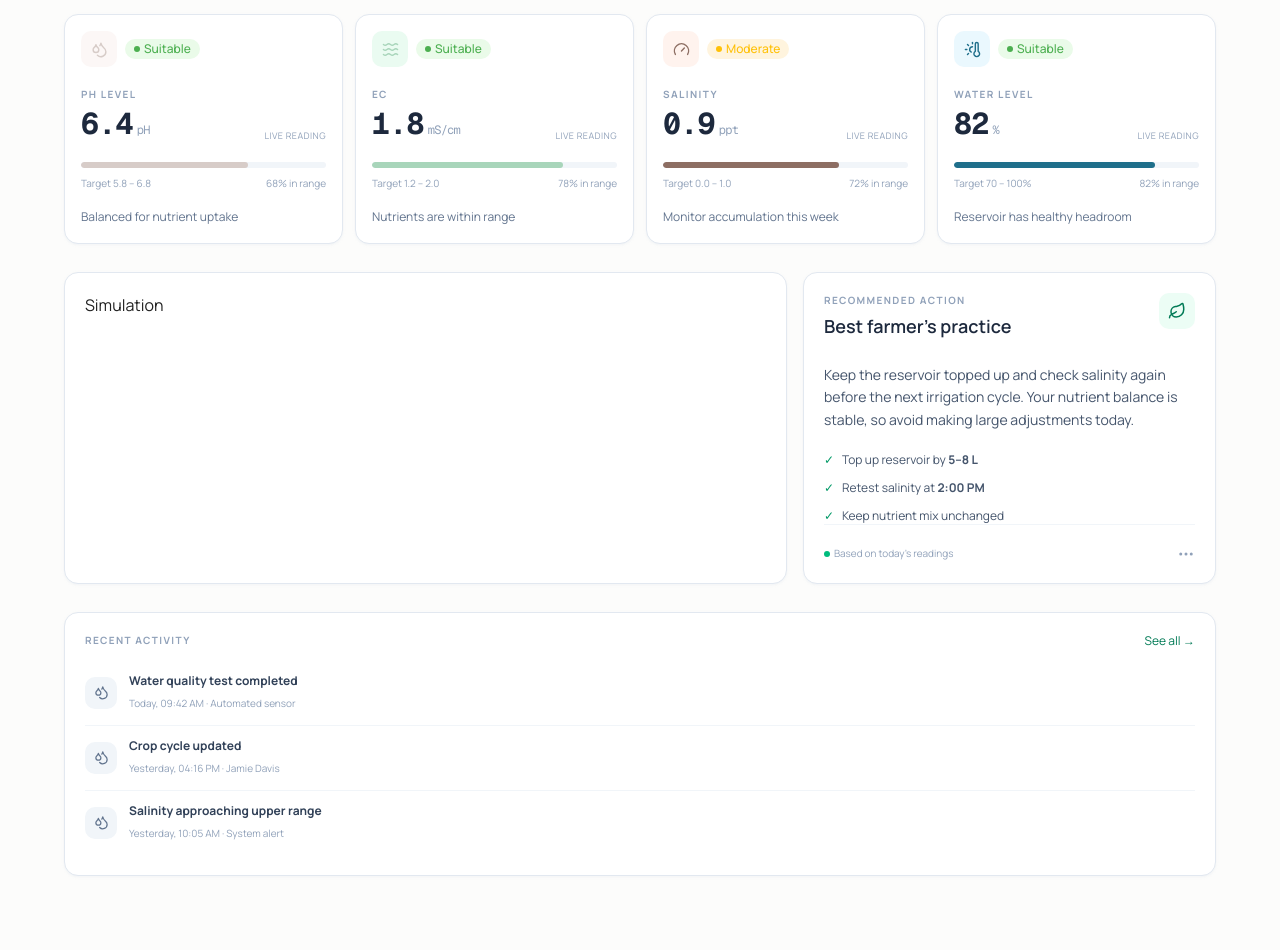
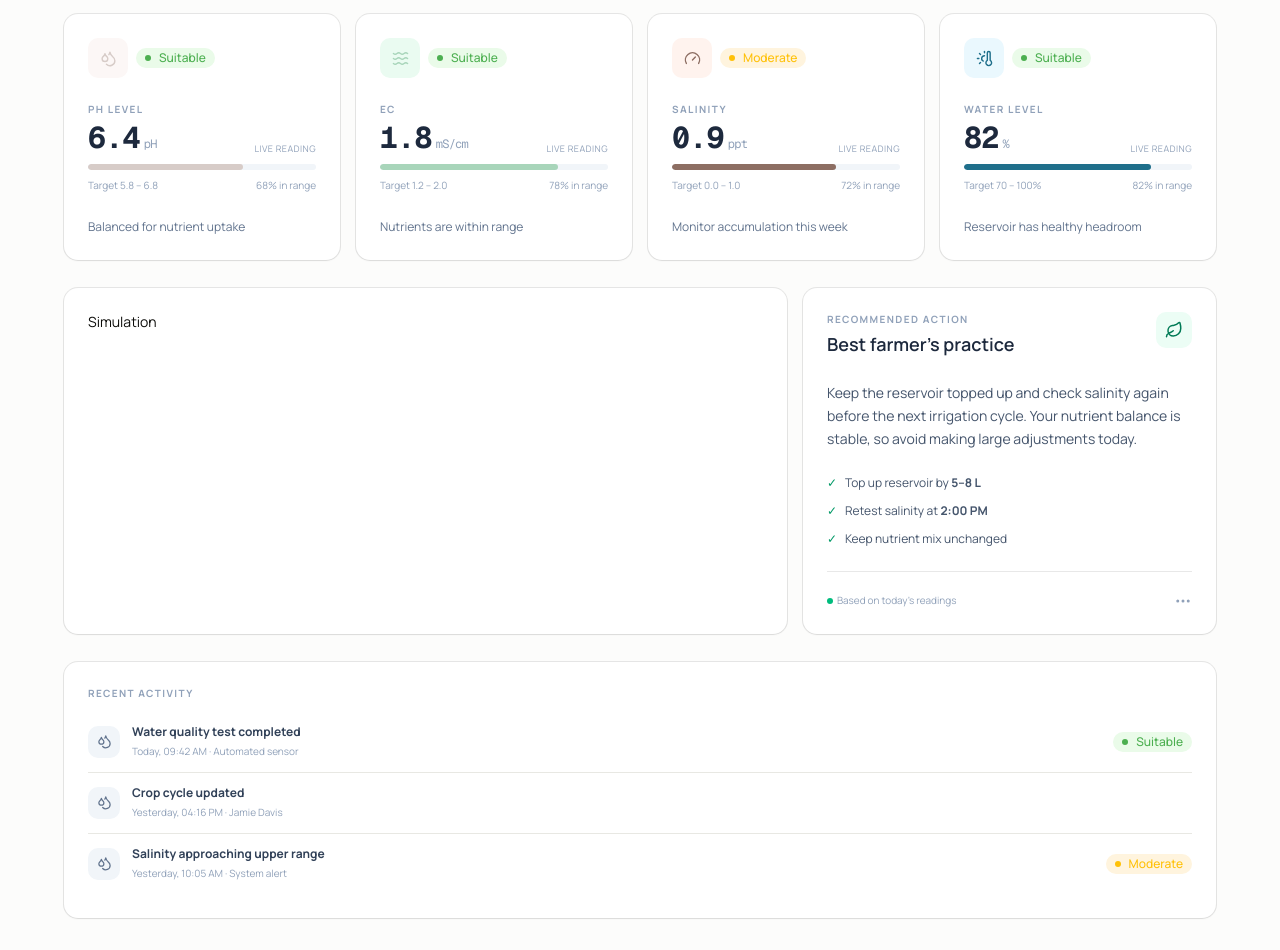
Before and after one commit to hush-io/irriguide-web-core, a Next.js app: page /water-quality-assessment in a window 1280 px wide. Shown: the part 340-1290 px from the top of the page. Before the commit the page ends 1248 px from the top, so only its background shows below. Built offline with nearby package versions, Linux system fonts and the light colour scheme.

Commit message:
feat: Align elements to shadcn

```diff
--- a/app/globals.css
+++ b/app/globals.css
@@ -99,7 +99,7 @@
   --accent-foreground: oklch(0.228 0.013 107.4);
   --border: oklch(0.93 0.007 106.5);
   --input: oklch(0.93 0.007 106.5);
-  --ring: oklch(0.737 0.021 106.9);
+  --ring: oklch(0.93 0.007 106.5);
   --chart-1: oklch(0.88 0.011 106.6);
   --chart-2: oklch(0.58 0.031 107.3);
   --chart-3: oklch(0.466 0.025 107.3);
@@ -113,7 +113,7 @@
   --sidebar-accent: oklch(0.966 0.005 106.5);
   --sidebar-accent-foreground: oklch(0.228 0.013 107.4);
   --sidebar-border: oklch(0.93 0.007 106.5);
-  --sidebar-ring: oklch(0.737 0.021 106.9);
+  --sidebar-ring: oklch(0.93 0.007 106.5);
 
   --success: oklch(0.6731 0.1624 144.21);
   --success-alt: oklch(0.97 0.0292 144.21);
@@ -160,8 +160,8 @@
   --accent: oklch(0.286 0.016 107.4);
   --accent-foreground: oklch(0.988 0.003 106.5);
   --border: oklch(1 0 0 / 10%);
-  --input: oklch(1 0 0 / 15%);
-  --ring: oklch(0.58 0.031 107.3);
+  --input: oklch(1 0 0 / 10%);
+  --ring: oklch(1 0 0 / 10%);
   --chart-1: oklch(0.88 0.011 106.6);
   --chart-2: oklch(0.58 0.031 107.3);
   --chart-3: oklch(0.466 0.025 107.3);
@@ -174,7 +174,7 @@
   --sidebar-accent: oklch(0.286 0.016 107.4);
   --sidebar-accent-foreground: oklch(0.988 0.003 106.5);
   --sidebar-border: oklch(1 0 0 / 10%);
-  --sidebar-ring: oklch(0.58 0.031 107.3);
+  --sidebar-ring: oklch(1 0 0 / 10%);
 
   --success: oklch(0.7639 0.1503 145.05);
   --success-alt: oklch(0.2836 0.0271 145.05);
--- a/app/water-quality-assessment/_components/metric-card.tsx
+++ b/app/water-quality-assessment/_components/metric-card.tsx
@@ -1,4 +1,5 @@
 import type { LucideIcon } from "lucide-react";
+import { Card, CardContent } from "@/components/ui/card";
 import { cn } from "@/lib/utils";
 import type { Condition } from "./status-pill";
 import StatusPill from "./status-pill";
@@ -42,16 +43,21 @@ export default function MetricCard({ metric }: { metric: Metric }) {
   const sliderTone = toneStyleSlider[metric.tone];
 
   return (
-    <article className="flex min-h-48 flex-col rounded-xl border border-slate-200 bg-white p-4 shadow-slate-200/30 shadow-sm">
+    <Card className="min-h-48">
+      <CardContent>
         <div className="flex items-center gap-2">
           <div
-          className={cn("grid size-9 place-items-center rounded-lg", iconTone)}
+            className={cn(
+              "grid size-10 place-items-center rounded-lg",
+              iconTone,
+            )}
           >
             <Icon size={17} />
           </div>
           <StatusPill condition={metric.condition} />
         </div>
-      <div className="mt-5 flex items-end justify-between">
+        <div className="flex flex-col gap-2">
+          <div className="flex items-end justify-between">
             <div>
               <p className="font-bold text-[10px] text-slate-400 uppercase tracking-[.14em]">
                 {metric.label}
@@ -67,19 +73,21 @@ export default function MetricCard({ metric }: { metric: Metric }) {
               Live reading
             </span>
           </div>
-      <div className="mt-5 h-1.5 overflow-hidden rounded-full bg-slate-100">
+          <div className="h-1.5 overflow-hidden rounded-full bg-slate-100">
             <span
               className={`block h-full rounded-full ${sliderTone}`}
               style={{ width: `${metric.progress}%` }}
             />
           </div>
-      <div className="mt-2 flex justify-between text-[10px] text-slate-400">
+          <div className="flex justify-between text-[10px] text-slate-400">
             <span>{metric.detail}</span>
             <span>{metric.progress}% in range</span>
           </div>
-      <p className="mt-auto pt-4 text-slate-500 text-xs leading-relaxed">
+        </div>
+        <p className="mt-auto text-slate-500 text-xs leading-relaxed">
           {metric.note}
         </p>
-    </article>
+      </CardContent>
+    </Card>
   );
 }
--- a/app/water-quality-assessment/_components/status-pill.tsx
+++ b/app/water-quality-assessment/_components/status-pill.tsx
@@ -12,7 +12,7 @@ export default function StatusPill({ condition }: { condition: Condition }) {
 
   return (
     <Badge className={`${conditionTone}`}>
-      <span className="size-1.5 rounded-full bg-current" />
+      <span className="mr-1 size-1.5 rounded-full bg-current" />
       {condition.charAt(0).toUpperCase() + condition.slice(1).toLowerCase()}
     </Badge>
   );
--- a/app/water-quality-assessment/page.tsx
+++ b/app/water-quality-assessment/page.tsx
@@ -7,8 +7,10 @@ import {
   Waves,
 } from "lucide-react";
 import { H1, H2, H3 } from "@/components/common/typography";
+import { Card, CardContent } from "@/components/ui/card";
 import type { Metric } from "./_components/metric-card";
 import MetricCard from "./_components/metric-card";
+import StatusPill, { type Condition } from "./_components/status-pill";
 
 const metrics: Metric[] = [
   {
@@ -57,18 +59,32 @@ const metrics: Metric[] = [
   },
 ];
 
+type Activity = [string, string, Condition];
+const activities: Activity[] = [
+  [
+    "Water quality test completed",
+    "Today, 09:42 AM · Automated sensor",
+    "suitable",
+  ],
+  ["Crop cycle updated", "Yesterday, 04:16 PM · Jamie Davis", ""],
+  [
+    "Salinity approaching upper range",
+    "Yesterday, 10:05 AM · System alert",
+    "moderate",
+  ],
+];
+
 function Simulation() {
   return (
-    <section className="rounded-xl border border-slate-200 bg-white p-5 shadow-slate-200/30 shadow-sm">
-      <div className="flex items-center justify-between">Simulation</div>
-    </section>
+    <Card>
+      <CardContent>Simulation</CardContent>
+    </Card>
   );
 }
 
 export default function WaterQualityAssessment() {
   return (
-    <main>
-      <section className="flex-1">
+    <main className="flex-1">
       <div className="mx-auto w-[calc(100%-2rem)] max-w-6xl space-y-7 py-8 lg:w-[calc(100%-5rem)]">
         <div className="flex flex-col items-start justify-between gap-4 sm:flex-row sm:items-end">
           <H1>Water Quality Assessment</H1>
@@ -97,14 +113,15 @@ export default function WaterQualityAssessment() {
             <H2 className="mt-1">Today&apos;s readings</H2>
           </div>
         </div>
-          <div className="grid gap-3 sm:grid-cols-2 xl:grid-cols-4">
+        <div className="grid gap-4 sm:grid-cols-2 xl:grid-cols-4">
           {metrics.map((metric) => (
             <MetricCard key={metric.label} metric={metric} />
           ))}
         </div>
-          <div className="grid gap-4 xl:grid-cols-[1.4fr_.8fr]">
+        <section className="grid gap-4 xl:grid-cols-[1.4fr_.8fr]">
           <Simulation />
-            <section className="flex flex-col rounded-xl border border-slate-200 bg-white p-5 shadow-slate-200/30 shadow-sm">
+          <Card>
+            <CardContent>
               <div className="flex items-start justify-between">
                 <div>
                   <p className="font-bold text-[10px] text-slate-400 uppercase tracking-[.14em]">
@@ -118,12 +135,12 @@ export default function WaterQualityAssessment() {
                   <Leaf size={18} />
                 </div>
               </div>
-              <p className="mt-6 text-slate-600 text-sm leading-relaxed">
+              <p className="text-slate-600 text-sm leading-relaxed">
                 Keep the reservoir topped up and check salinity again before the
                 next irrigation cycle. Your nutrient balance is stable, so avoid
                 making large adjustments today.
               </p>
-              <div className="mt-5 grid gap-3 text-slate-600 text-xs">
+              <div className="grid gap-3 text-slate-600 text-xs">
                 <div>
                   <span className="mr-2 text-emerald-600">✓</span>Top up
                   reservoir by <strong>5–8 L</strong>
@@ -137,38 +154,25 @@ export default function WaterQualityAssessment() {
                   mix unchanged
                 </div>
               </div>
-              <div className="mt-auto flex items-center justify-between border-slate-100 border-t pt-5 text-[10px] text-slate-400">
+              <div className="mt-auto flex items-center justify-between border-foreground/10 border-t pt-5 text-[10px] text-slate-400">
                 <span>
                   <span className="mr-1 inline-block size-1.5 rounded-full bg-emerald-500" />
                   Based on today&apos;s readings
                 </span>
                 <MoreHorizontal size={18} />
               </div>
+            </CardContent>
+          </Card>
         </section>
-          </div>
-          <section className="rounded-xl border border-slate-200 bg-white p-5 shadow-slate-200/30 shadow-sm">
+        <Card>
+          <CardContent className="gap-0">
             <div className="flex items-center justify-between">
               <p className="font-bold text-[10px] text-slate-400 uppercase tracking-[.14em]">
                 Recent activity
               </p>
-              <button className="text-emerald-700 text-xs" type="button">
-                See all <span>→</span>
-              </button>
             </div>
-            <div className="mt-3 divide-y divide-slate-100">
-              {[
-                [
-                  "Water quality test completed",
-                  "Today, 09:42 AM · Automated sensor",
-                  "Suitable",
-                ],
-                ["Crop cycle updated", "Yesterday, 04:16 PM · Jamie Davis", ""],
-                [
-                  "Salinity approaching upper range",
-                  "Yesterday, 10:05 AM · System alert",
-                  "Moderate",
-                ],
-              ].map(([title, meta, _status]) => (
+            <div className="mt-3 divide-y divide-border">
+              {activities.map(([title, meta, status]) => (
                 <div key={title} className="flex items-center gap-3 py-3">
                   <div className="grid size-8 place-items-center rounded-lg bg-slate-100 text-slate-500">
                     <Droplets size={15} />
@@ -179,13 +183,13 @@ export default function WaterQualityAssessment() {
                     </strong>
                     <small className="text-[10px] text-slate-400">{meta}</small>
                   </div>
-                  {/* {status && <StatusPill condition={status} />} */}
+                  {status && <StatusPill condition={status} />}
                 </div>
               ))}
             </div>
-          </section>
+          </CardContent>
+        </Card>
       </div>
-      </section>
     </main>
   );
 }
--- a/components/ui/badge.tsx
+++ b/components/ui/badge.tsx
@@ -1,7 +1,7 @@
 import { mergeProps } from "@base-ui/react/merge-props";
 import { useRender } from "@base-ui/react/use-render";
 import { cva, type VariantProps } from "class-variance-authority";
-import { cn } from "cn";
+import { cn } from "@/lib/utils";
 
 const badgeVariants = cva(
   "group/badge inline-flex h-5 w-fit shrink-0 items-center justify-center gap-1 overflow-hidden rounded-4xl border border-transparent px-2 py-0.5 text-xs font-medium whitespace-nowrap transition-all focus-visible:border-ring focus-visible:ring-[3px] focus-visible:ring-ring/50 has-data-[icon=inline-end]:pr-1.5 has-data-[icon=inline-start]:pl-1.5 aria-invalid:border-destructive aria-invalid:ring-destructive/20 dark:aria-invalid:ring-destructive/40 [&>svg]:pointer-events-none [&>svg]:size-3!",
--- a/components/ui/card.tsx
+++ b/components/ui/card.tsx
@@ -73,7 +73,7 @@ function CardContent({ className, ...props }: React.ComponentProps<"div">) {
   return (
     <div
       data-slot="card-content"
-      className={cn("flex flex-col gap-3 px-(--card-spacing)", className)}
+      className={cn("flex flex-col gap-6 px-(--card-spacing)", className)}
       {...props}
     />
   );
```
Lines whose indentation alone changed are shown as unchanged.
